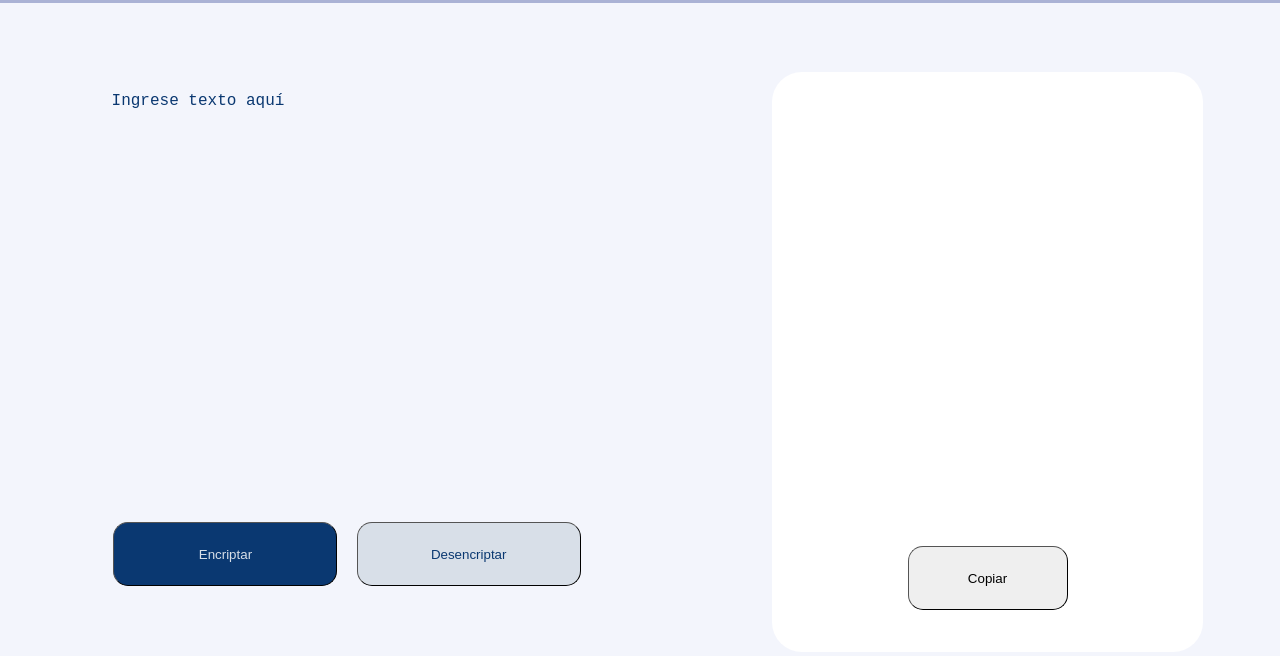
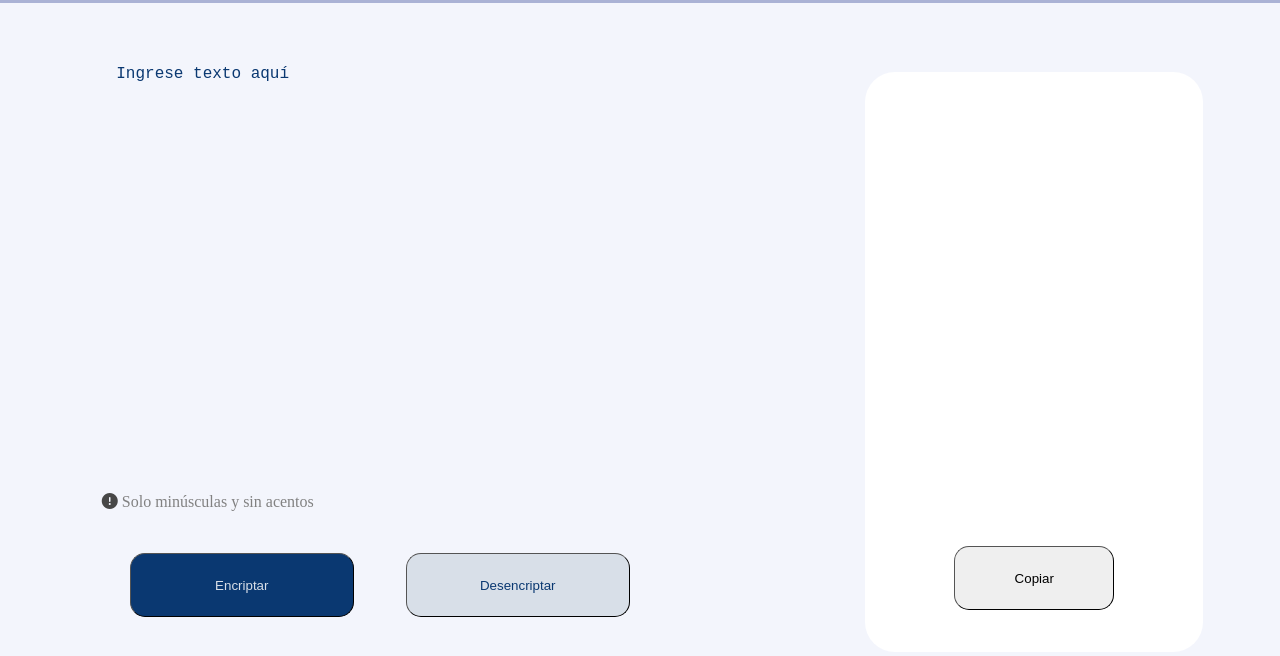
Before and after one commit to LeandroASM/Encriptador-ONE, a plain HTML site: page index.html in a window 1280 px wide. Both pictures are taken after a click on the button "Encriptar". Shown: the part 46-702 px from the top of the page. Drawn offline with Linux system fonts and the light colour scheme.

Commit message:
validar minusculas y acentos

```diff
--- a/index.html
+++ b/index.html
@@ -5,7 +5,7 @@
     <meta name="viewport" content="width=device-width, initial-scale=1.0">
     <title>Encriptador</title>
     <link rel="stylesheet" href="src/styles.css">
-
+    <script src="https://kit.fontawesome.com/b62448c0e0.js" crossorigin="anonymous"></script>
 </head>
 <body>
     <div>
@@ -14,7 +14,8 @@
         </header>
         <div class="principal">
             <section class="input-text">
-                <textarea name="" placeholder="Ingrese texto aquí" autofocus cols="85" rows="25" id="textarea"></textarea>
+                <textarea name="" placeholder="Ingrese texto aquí" autofocus cols="85" rows="20" id="textarea"></textarea>
+                <p class="advertencia"><i class="fa-solid fa-circle-exclamation" style="color: #474747;"></i> Solo minúsculas y sin acentos</p>
                 <div class="btns">
                     <button class="btn-enc" onclick="encriptar()">
                         Encriptar
@@ -29,9 +30,7 @@
                 <p id="miTexto" ></p>
                 <button class="btn-copy btn-click-copy" id="btn-copy" onclick="copiarTexto('miTexto')">Copiar</button>
             </section>
-
         </div>
-
     </div>
 
     <script src="src/scripts.js"></script>
--- a/src/scripts.js
+++ b/src/scripts.js
@@ -11,12 +11,18 @@ function encriptar () {
         'o' : 'ober',
         'u' : 'ufat'}
 
-        let textoEncriptado = textoIngresado.replace(/[aeiou]/g, function(match) {
-            return reemplazos[match];
-        });
+        const excepciones = /[A-ZÁÉÍÓÚáéíóú]/
 
-        // Actualiza el contenido de un párrafo con el texto encriptado
-        document.querySelector('p').textContent = textoEncriptado;
+        if (excepciones.test(textoIngresado)){
+            alert('El texto contiene letras mayúsculas o tildes.')
+        }else{
+            let textoEncriptado = textoIngresado.replace(/[aeiou]/g, function(match) {
+                return reemplazos[match];
+            })
+            document.getElementById('miTexto').textContent = textoEncriptado;
+        }
+
+
     }
 
 function desencriptar () {
@@ -39,7 +45,7 @@ function desencriptar () {
         }
 
         // Actualiza el contenido de un párrafo con el texto encriptado
-        document.querySelector('p').textContent = textoDesencriptado;
+        document.getElementById('miTexto').textContent = textoDesencriptado;
 
 }
 
--- a/src/styles.css
+++ b/src/styles.css
@@ -57,14 +57,13 @@ header h1{
     display: none;
 }
 
-
-
 #textarea{
     resize: none;
     background-color: #f3f5fc;
     padding: 5%;
     border: none;
     outline: none;
+    font-size: 1rem;
 }
 
 #textarea::placeholder{
@@ -78,7 +77,6 @@ header h1{
     padding: 17px;
     display: flex;
     margin: 0 10px;
-
     justify-content: space-around;
 }
 
@@ -93,6 +91,7 @@ header h1{
     background-color: #0A3871;
     color: #D8DFE8;
 }
+
 .btn-enc:hover{
     background-color: #7a85b8;
     color: #0A3871;
@@ -102,6 +101,7 @@ header h1{
     background-color: #D8DFE8;
     color: #0A3871;
 }
+
 .btn-des:hover{
     background-color: #cccfdd;
     color: #0A3871;
@@ -128,11 +128,15 @@ header h1{
 p{
     padding: 25px;
     font-size: 1.2rem;
-
 }
 
+.advertencia{
+    color:rgb(129, 129, 129);
+    font-size: 1rem;
+}
 
-@media(max-width:1250px){
+@media(min-width: 601px) and (max-width: 1024px){
+
     .input-text{
         width: 60%;
     }
```
